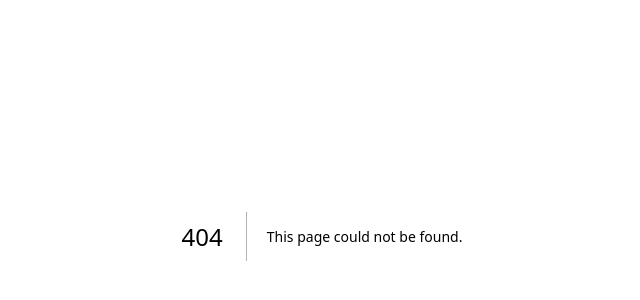
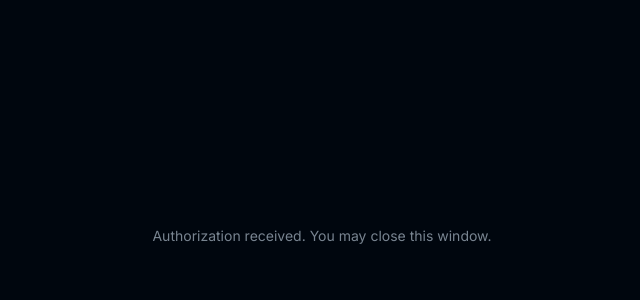
Before and after one commit to fo-mp4/sailfish-financial, a Next.js app: page /callback in a window 1280 px wide. Before the commit this address had no page. Shown: the part 164-464 px from the top of the page, without its empty margins (318-958 px from the left). Built offline with nearby package versions, Linux system fonts and the light colour scheme.

Commit message:
Add /callback route for QuickBooks OAuth redirect

```diff
--- /dev/null
+++ b/app/callback/page.tsx
@@ -0,0 +1,13 @@
+export const metadata = {
+  title: 'Connecting to QuickBooks — Sailfish Financial',
+}
+
+export default function CallbackPage() {
+  return (
+    <main className="min-h-screen flex items-center justify-center px-6" style={{ backgroundColor: '#00060E' }}>
+      <div className="text-center">
+        <p className="text-silver/60 text-sm">Authorization received. You may close this window.</p>
+      </div>
+    </main>
+  )
+}
```
